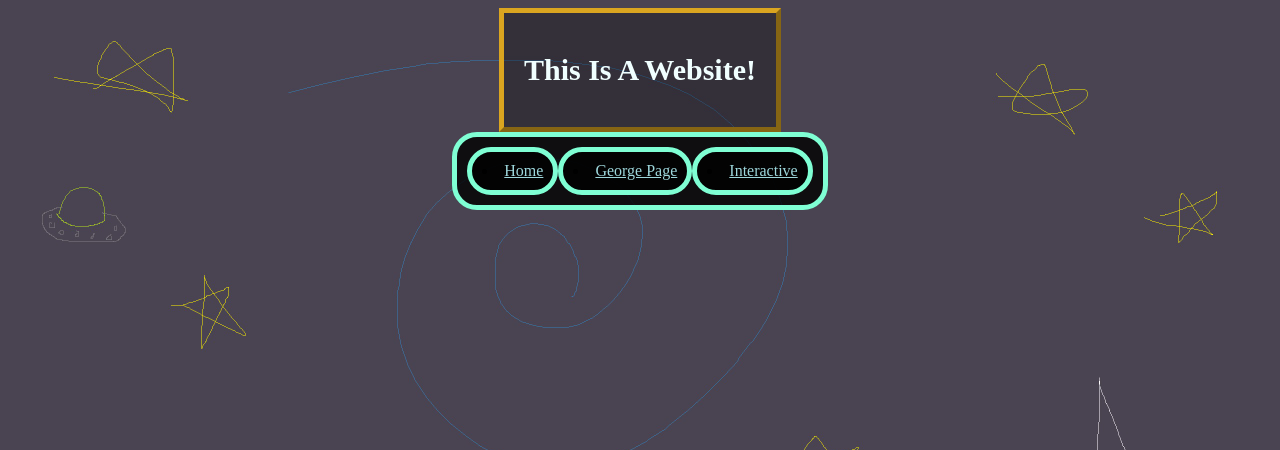
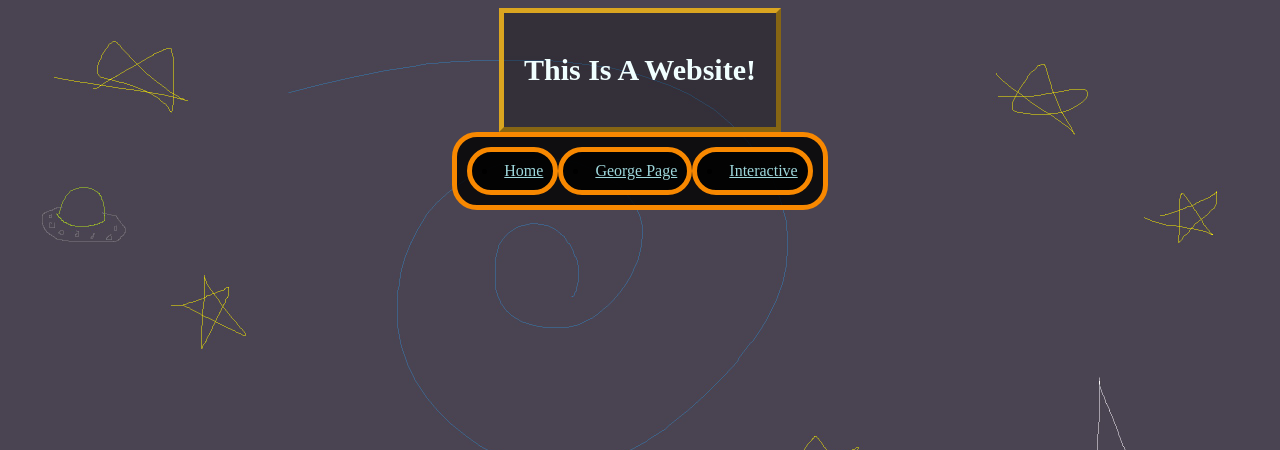
Before and after one commit to SoberingRealityCheck/Clay-Website, a Django app: page / in a window 1280 px wide. Shown: the top 450 px of the page. Run offline with Django 5.2, Linux system fonts and the light colour scheme.

Commit message:
bugfixes in the style sheet

```diff
--- a/Batman/static/Batman/style.css
+++ b/Batman/static/Batman/style.css
@@ -9,8 +9,9 @@ li a:hover{
 }
 
 body {
-    background: rgb(94, 86, 105) url("background.jpg") no-repeat;
-    background-size:cover;
+    background: rgb(94, 86, 105) url("background.jpg");
+    background-repeat: repeat-y;
+    background-size:100%;
 }
 
 h1 {
@@ -46,7 +47,7 @@ img:hover {
 
 .LinkBubble{
     border-radius: 25px;
-    border:5px solid aquamarine;
+    border:5px solid rgb(248, 136, 0);
     background-color:rgb(0,0,0,.8);
     padding:10px;
     display:flex;
```
Also changed, not shown: Batman/migrations/0002_alter_comment_text.py (added), db.sqlite3.
